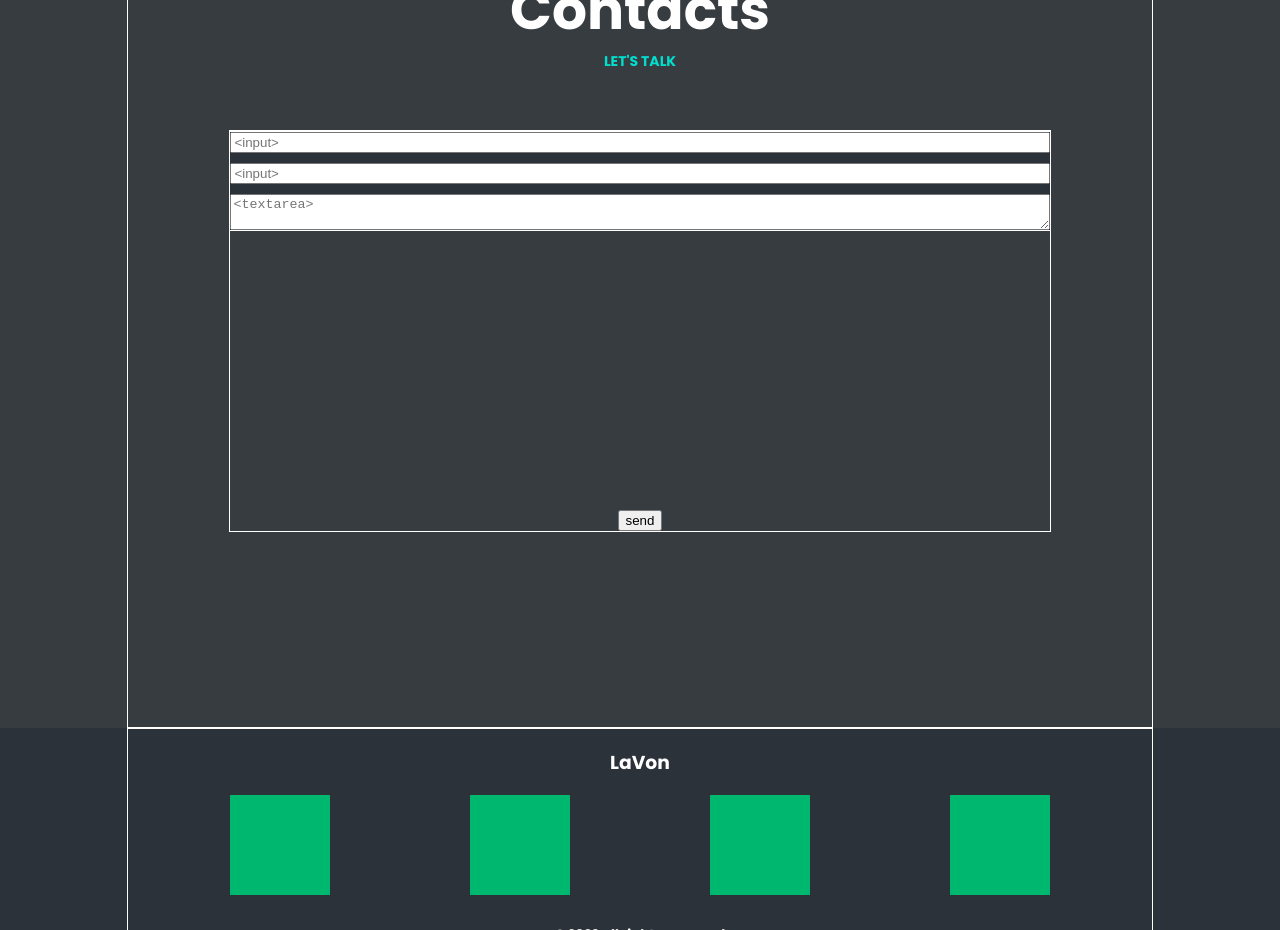
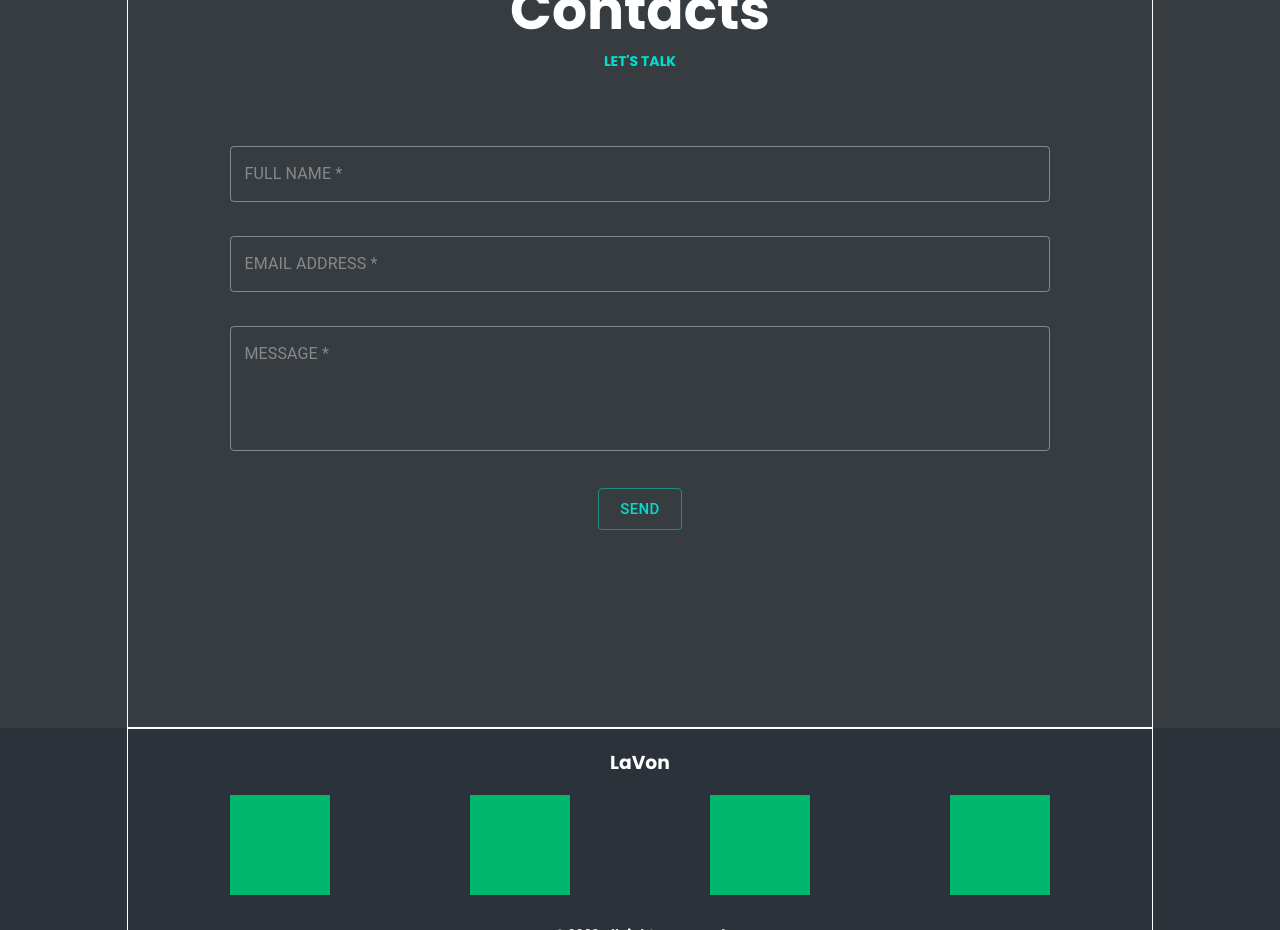
Before and after one commit to LaV0n/cv, a React (Create React App) app: page / in a window 1280 px wide. Shown: the part 2480-3410 px from the top of the page. Built offline with nearby package versions, Linux system fonts and the light colour scheme; grey boxes are pictures that could not be loaded.

Commit message:
end with contacts

```diff
--- a/package.json
+++ b/package.json
@@ -4,6 +4,10 @@
   "private": true,
   "homepage": "https://lav0n.github.io/cv",
   "dependencies": {
+    "@emotion/react": "^11.10.0",
+    "@emotion/styled": "^11.10.0",
+    "@material-ui/core": "^4.12.4",
+    "@mui/material": "^5.10.1",
     "@testing-library/jest-dom": "^5.14.1",
     "@testing-library/react": "^13.0.0",
     "@testing-library/user-event": "^13.2.1",
--- a/src/contacts/Contacts.js
+++ b/src/contacts/Contacts.js
@@ -2,22 +2,85 @@ import React from 'react';
 import style from "./Contacts.module.scss";
 import styleContainer from "./../common/styles/Container.module.css"
 import {Title} from "../common/components/title/Title";
+import {createMuiTheme,  ThemeProvider} from '@mui/material/styles';
+import {Button, styled, TextField} from "@mui/material";
 
+const theme = createMuiTheme({
+    status: {
+        danger: 'primary',
+    },
+    palette: {
+        button: {
+            main: '#00ddce',
+        },
+        personal: {
+            main: '#00ddce',
+        },
+        typography: {
+            fontSize: '100',
+            fontFamily: 'Poppins',
+        },
+        text: {
+            primary: '#fff',
+            secondary: 'rgba(253,253,253,0.4)'
+        },
+
+    }
+});
+const CssTextField = styled(TextField)({
+    '& label.Mui-focused': {
+        color: '#00ddce',
+    },
+    '& .MuiInput-underline:after': {
+        borderBottomColor: '#00ddce',
+    },
+    '& .MuiOutlinedInput-root': {
+        '& fieldset': {
+            borderColor: 'rgba(253,253,253,0.4)',
+        },
+        '&:hover fieldset': {
+            borderColor: 'fff',
+        },
+        '&.Mui-focused fieldset': {
+            borderColor: '#00ddce',
+        },
+    },
+});
 
 export const Contacts = () => {
     return (
+        <ThemeProvider theme={theme}>
             <div className={style.contactsBlock}>
                 < div className={`${styleContainer.container} ${style.contactsContainer}`}>
-                <Title title={'Contacts'} description ={'LET\'S TALK'}/>
+                    <Title title={'Contacts'} description={'LET\'S TALK'}/>
                     <div className={style.block}>
                         <form className={style.form}>
-                        <input placeholder="<input>"/>
-                        <input placeholder="<input>"/>
-                        <textarea placeholder="<textarea>"/>
+                            <CssTextField id="nameInput"
+                                       label="FULL NAME *"
+                                       variant="outlined"
+                                       margin="normal"
+                            />
+                            <CssTextField id="mailInput"
+                                       label="EMAIL ADDRESS *"
+                                       variant="outlined"
+                                       margin="normal"
+                            />
+                            <CssTextField id="massageInput"
+                                          label="MESSAGE *"
+                                          variant="outlined"
+                                          multiline
+                                          rows={4}
+                                          margin="normal"
+                                          />
                         </form>
-                    <button type='submit'>send</button>
+                        <Button type='submit'
+                                variant="outlined"
+                                color="button"
+                                size="large"
+                        >send</Button>
                     </div>
                 </div>
             </div>
+        </ThemeProvider>
     );
 }
--- a/src/contacts/Contacts.module.scss
+++ b/src/contacts/Contacts.module.scss
@@ -10,18 +10,15 @@
         .block {
             width: 80%;
             height: 400px;
-            border: 1px solid;
             display: flex;
             align-items: center;
             flex-direction: column;
             justify-content: space-between;
             .form {
-                border: 1px solid white;
                 width: 100%;
                 display: flex;
                 flex-direction: column;
                 gap: 10px;
-                background-color: $mainColor;
             }
             @media screen and (max-width: 768px){
                 width: 100%;
```
Also changed, not shown: 1 other file (tests, documents, lock files or other folders). Lines whose indentation alone changed are shown as unchanged.
